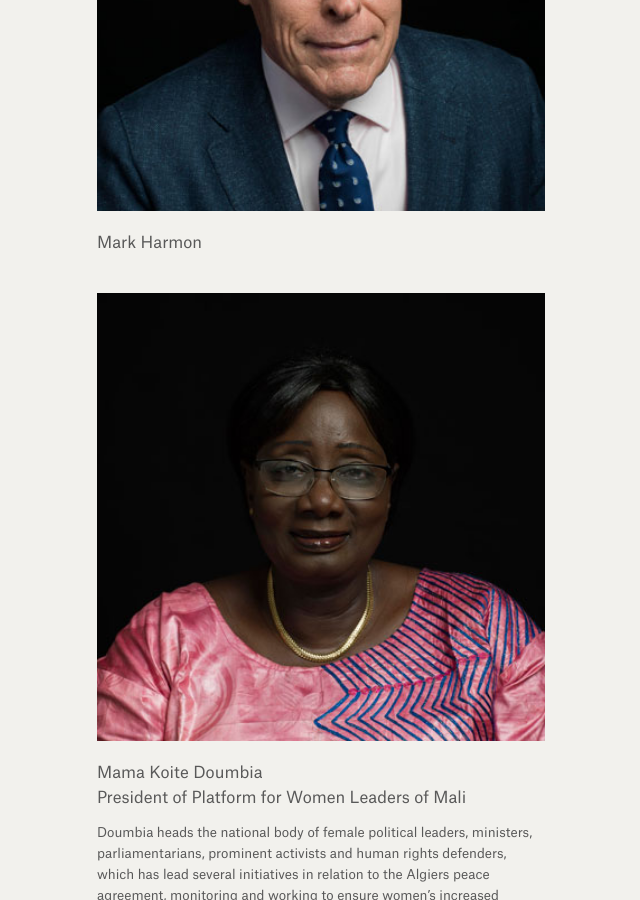
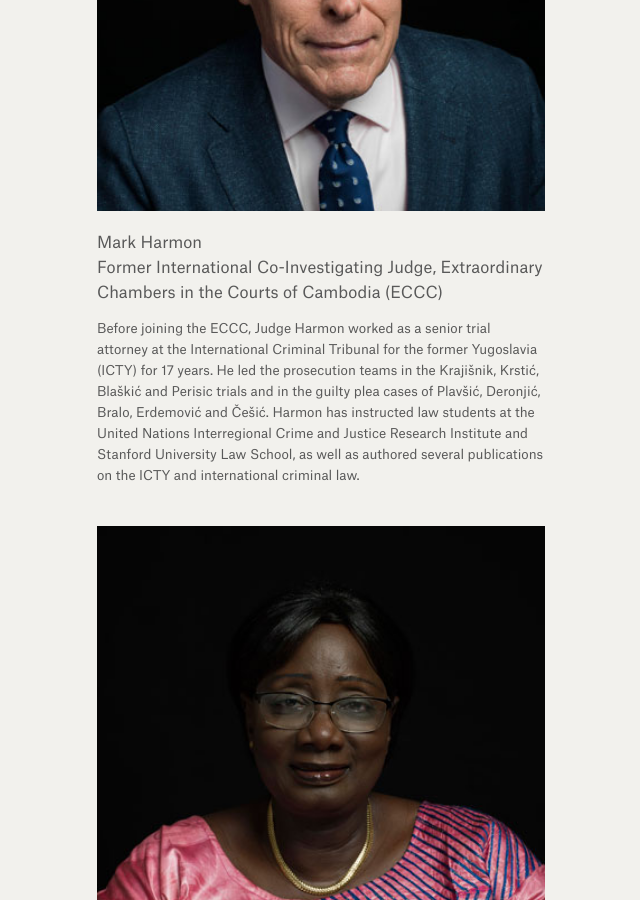
Before and after one commit to weights-and-measures/weights-and-measures.github.io, a Jekyll site: the page built from photographs.html, in a window 1280 px wide and 900 px high, scrolled down 14525 px. Shown: the whole window, without its empty margins (319-959 px from the left). Built offline with Jekyll 4.4.1, drawn with Linux system fonts in a browser that asks for light colours.

Commit message:
Updated D20

```diff
--- a/_photographs/d20.markdown
+++ b/_photographs/d20.markdown
@@ -6,4 +6,6 @@ position: 52
 
 ![mark-harmon_34.jpg](/uploads/mark-harmon_34.jpg)
 
-Mark Harmon
+Mark Harmon <br> Former International Co-Investigating Judge, Extraordinary Chambers in the Courts of Cambodia (ECCC)
+
+Before joining the ECCC, Judge Harmon worked as a senior trial attorney at the International Criminal Tribunal for the former Yugoslavia (ICTY) for 17 years. He led the prosecution teams in the Krajišnik, Krstić, Blaškić and Perisic trials and in the guilty plea cases of Plavšić, Deronjić, Bralo, Erdemović and Češić. Harmon has instructed law students at the United Nations Interregional Crime and Justice Research Institute and Stanford University Law School, as well as authored several publications on the ICTY and international criminal law.
```
